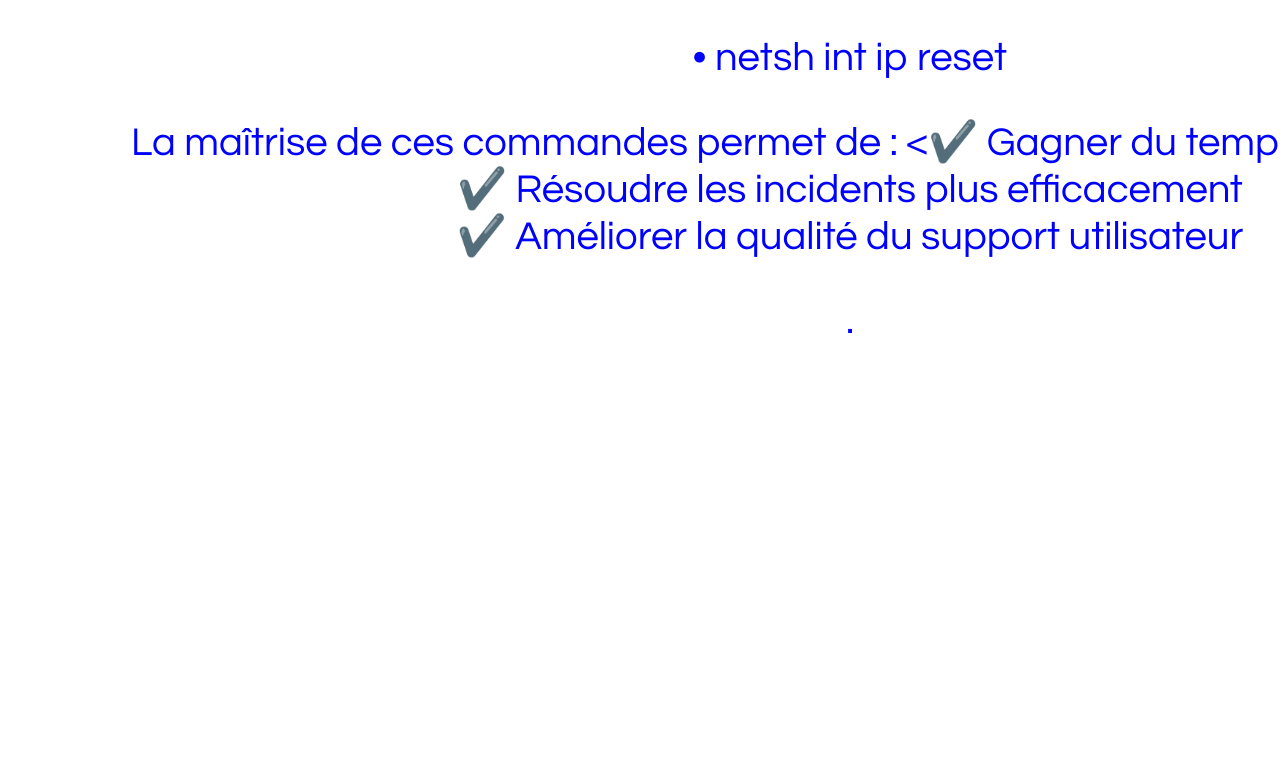
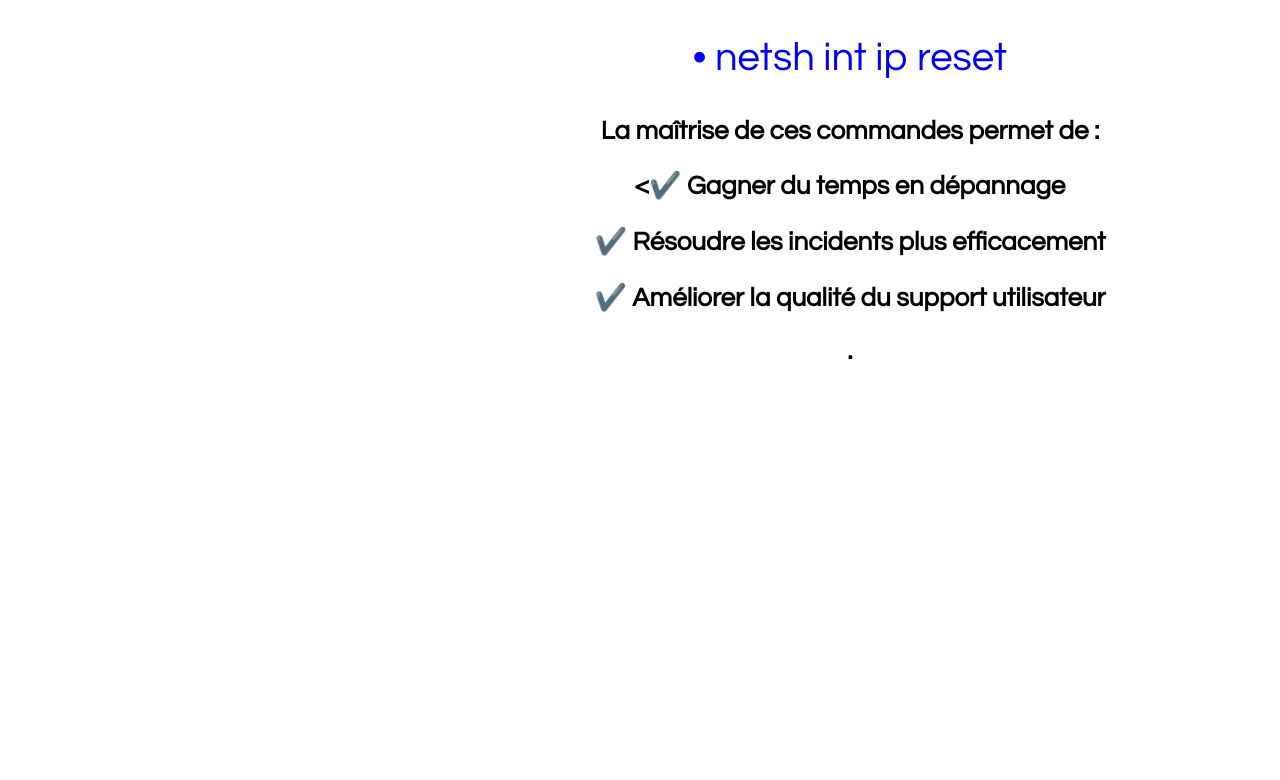
Before and after one commit to xylene5922/site-web-, a plain HTML site: page page7.html in a window 1280 px wide. Shown: the part 1580-2360 px from the top of the page. Drawn offline with Linux system fonts and the light colour scheme.

Commit message:
Update page7.html

```diff
--- a/page7.html
+++ b/page7.html
@@ -43,8 +43,8 @@ DOCTYPE html>
        <center><b><h2>💻 Commandes IT essentielles que tout technicien Support Niveau 1 doit maîtriser:  </h2><h3>Aujourd’hui, je partage une liste de commandes indispensables pour le Support IT Niveau 1 👩‍💻👨‍💻
         </h3>
      <h2>En tant que technicien systèmes et réseaux, ces commandes me permettent de diagnostiquer rapidement : </h2>😎 🔹 Un PC lent ou bloqué.</br> 🔹 Un problème de connexion Internet</br>
- 🔹 Une erreur DNS ou IP </br>🔹 Un souci système ou disque </br> 📌 Quelques commandes essentielles :</br> <br/><h3>• ipconfig</h3><h3>• ping</h3><h3>• tracert</h3> <h3> • nslookup</h3><h3>• sfc /scannow</h3><h3> • chkdsk /f</h3><h3> • taskmgr</h3><h3> • netsh int ip reset</h3><h3>La maîtrise de ces commandes permet de :
-<✔️ Gagner du temps en dépannage<br/>✔️ Résoudre les incidents plus efficacement<br/> ✔️ Améliorer la qualité du support utilisateur</br></br>
+ 🔹 Une erreur DNS ou IP </br>🔹 Un souci système ou disque </br> 📌 Quelques commandes essentielles :</br> <br/><h3>• ipconfig</h3><h3>• ping</h3><h3>• tracert</h3> <h3> • nslookup</h3><h3>• sfc /scannow</h3><h3> • chkdsk /f</h3><h3> • taskmgr</h3><h3> • netsh int ip reset</h3>La maîtrise de ces commandes permet de :<br/><br/>
+<✔️ Gagner du temps en dépannage<br/><br/>✔️ Résoudre les incidents plus efficacement<br/><br/> ✔️ Améliorer la qualité du support utilisateur</br></br>
 .<br/><br/><br/><br/><br/><br/><br/><br/><br/><br/><br/><br/><br/>
 
 			 </center>
```
